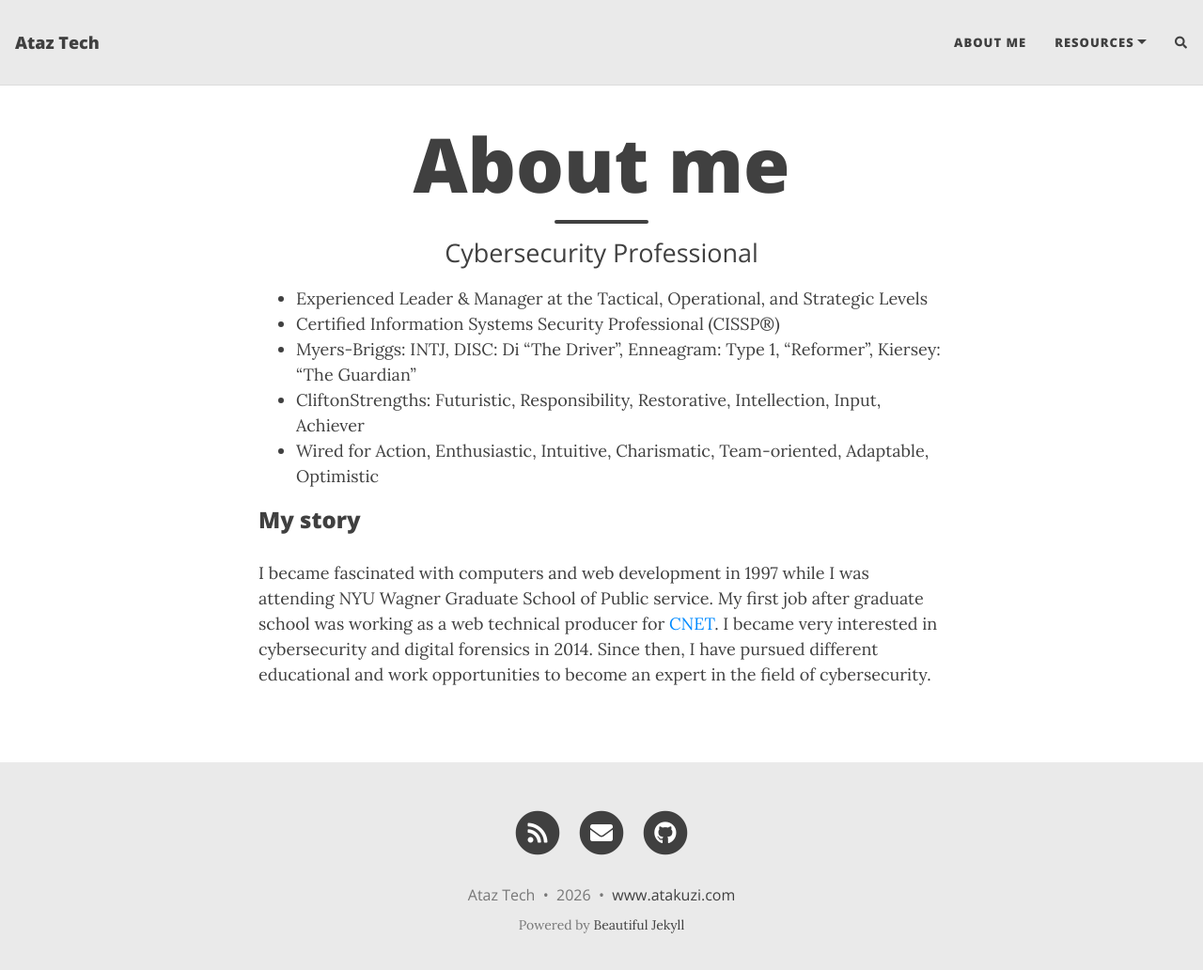
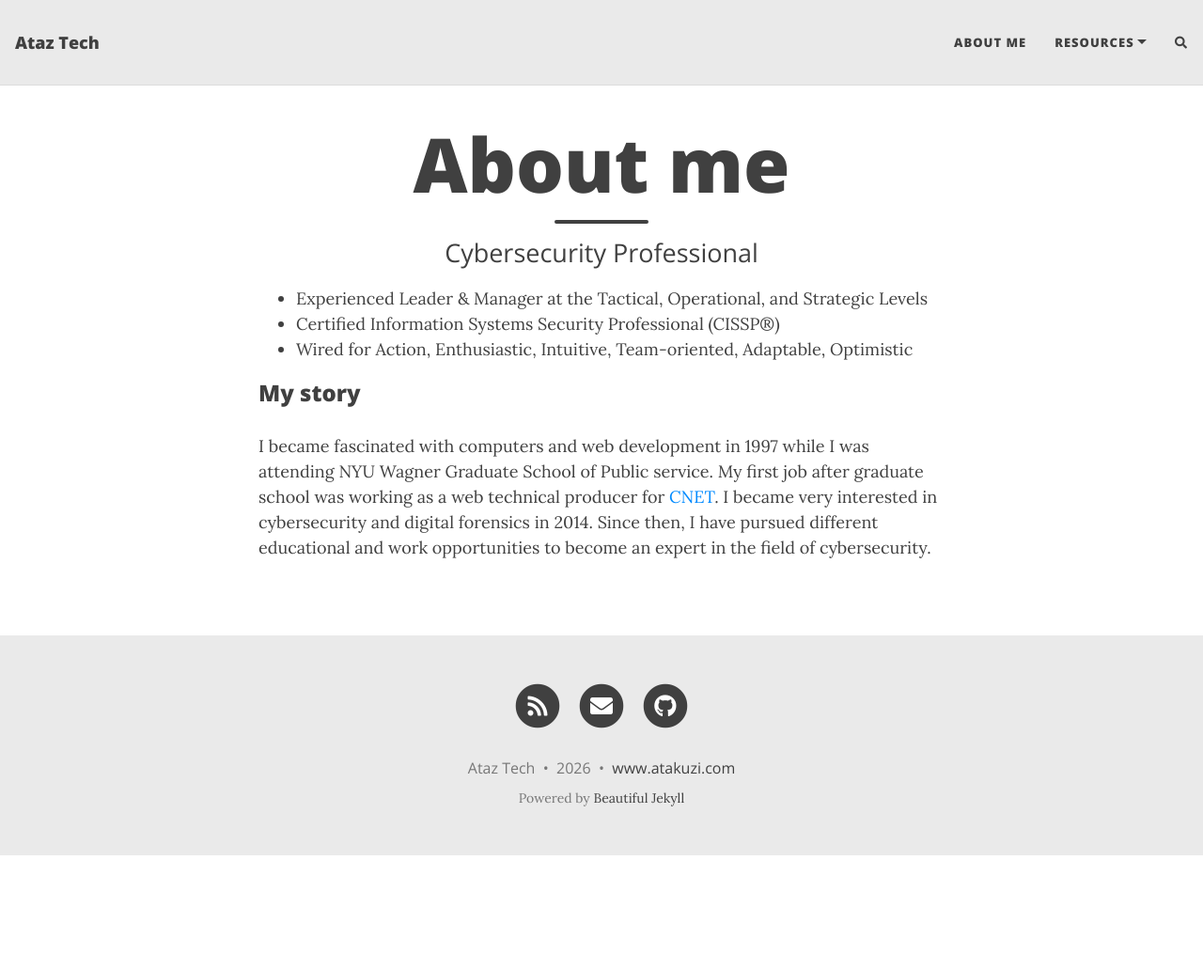
Before and after one commit to atakuzi/atakuzi.github.io, a Jekyll site: the page built from aboutme.md, in a window 1280 px wide and 1045 px high. Shown: the top 1032 px of the window at 94% size. Built offline with Jekyll 4.4.1, drawn with Linux system fonts in a browser that asks for light colours; nearby versions of some CDN libraries; comment, search, counter and statistics services are not loaded.

Commit message:
Updated README.md and aboutme.md files

```diff
--- a/aboutme.md
+++ b/aboutme.md
@@ -5,9 +5,7 @@ subtitle: Cybersecurity Professional
 ---
 - Experienced Leader & Manager at the Tactical, Operational, and Strategic Levels
 - Certified Information Systems Security Professional (CISSP®)
-- Myers-Briggs: INTJ, DISC: Di “The Driver”, Enneagram: Type 1, “Reformer”, Kiersey: “The Guardian”
-- CliftonStrengths: Futuristic, Responsibility, Restorative, Intellection, Input, Achiever
-- Wired for Action, Enthusiastic, Intuitive, Charismatic, Team-oriented, Adaptable, Optimistic
+- Wired for Action, Enthusiastic, Intuitive, Team-oriented, Adaptable, Optimistic
 
 ### My story
 I became fascinated with computers and web development in 1997 while I was attending NYU Wagner Graduate School of Public service.
```
Also changed, not shown: README.md.
